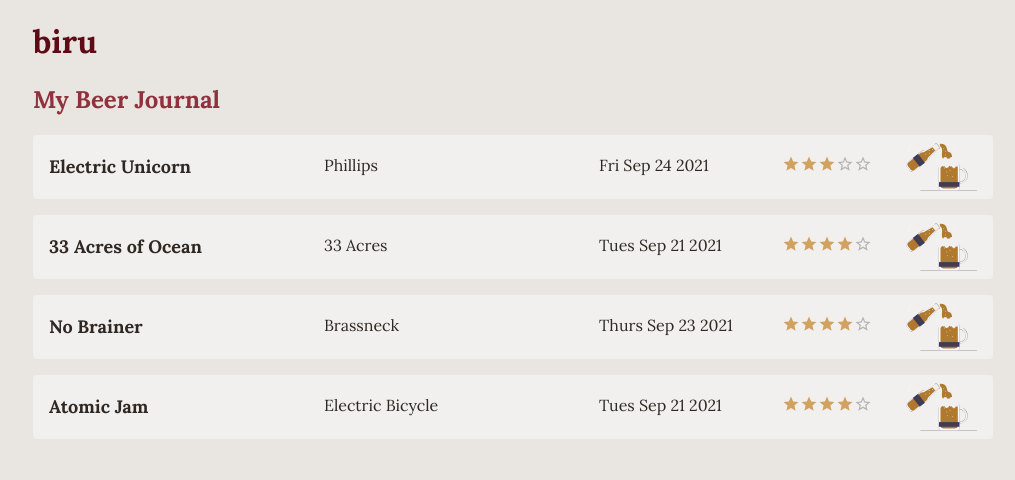
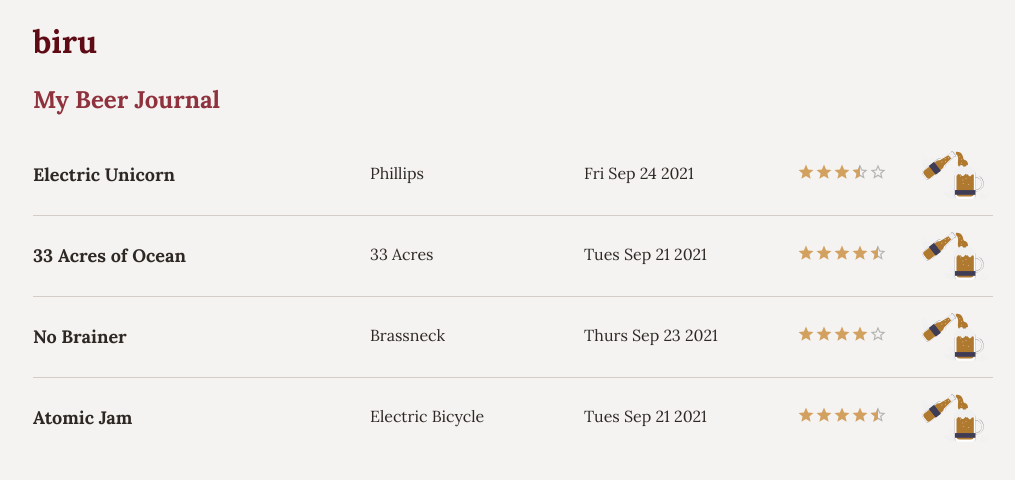
Before and after one commit to janetxinli/biru, a Next.js app in the folder client/: page / in a window 1280 px wide. Shown: the top 480 px of the page, without its empty margins (127-1142 px from the left). Built offline with nearby package versions, Linux system fonts and the light colour scheme.

Commit message:
styling changes

```diff
--- a/client/src/components/BeerOverview.js
+++ b/client/src/components/BeerOverview.js
@@ -1,24 +1,29 @@
 import React from "react";
+import Link from "next/link";
 import { Rating } from "@mui/material";
 import styles from "../styles/BeerOverview.module.scss";
 
 export default function BeerOverview({ beer }) {
   return (
-    <article className={`df df-jc-sb df-ai-c ${styles.beerOverview}`}>
+    <article className={styles.beerOverview}>
+      <Link href={`/beer/${beer.id}`}>
+        <a className="df df-jc-sb df-ai-c">
           <span className={`df df-fc ${styles.beerInfo}`}>
             <h3>{beer.name}</h3>
             <p>{beer.brewer}</p>
             <p className={styles.dateAdded}>{beer.added}</p>
             <Rating
               name="beer-rating"
-          value={parseInt(beer.rating)}
+              value={parseFloat(beer.rating)}
               readOnly
               precision={0.5}
               size="small"
               className={styles.rating}
             />
           </span>
-      <img src="./undraw_beer.svg" className={styles.beerImage} />
+          <img src="/undraw_beer.svg" className={styles.beerImage} />
+        </a>
+      </Link>
     </article>
   );
 }
--- a/client/src/styles/BeerOverview.module.scss
+++ b/client/src/styles/BeerOverview.module.scss
@@ -1,16 +1,15 @@
 @import "variables";
 
 .beerOverview {
-  padding: 0.5em;
-  border-radius: 4px;
-  background-color: lighten($bone, 4%);
+  padding: 1em 0;
 
-  @media (min-width: $mdscreen) {
-    padding: 0.5em 1em;
+
+  &:not(:last-child) {
+    border-bottom: 1px solid darken($bone, 10%);
   }
 
-  &:not(:last-child) {
-    margin-bottom: 1em;
+  a {
+    width: 100%;
   }
 
   .beerInfo {
@@ -18,10 +17,14 @@
       flex-grow: 1;
       display: grid;
       grid-template-columns: 2fr 2fr 1fr;
+
+      >*:not(:first-child) {
+        padding-left: 1em;
+      }
     }
 
     @media (min-width: $lgscreen) {
-      grid-template-columns: 3fr 3fr 2fr 1fr;
+      grid-template-columns: 3fr 2fr 2fr 1fr;
     }
 
     h3 {
@@ -55,20 +58,17 @@
         display: block;
       }
     }
-  }
 
-  .rating {
-    @media (min-width: $mdscreen) {
-      justify-self: end;
+    .rating {
+      @media (min-width: $mdscreen) {
+        justify-self: end;
+      }
     }
+
   }
 
   .beerImage {
     height: 3em;
-    padding-left: 1em;
-
-    @media (min-width: $mdscreen) {
-      padding-left: 2em;
-    }
+    padding-left: 2em;
   }
 }
--- a/client/src/styles/globals.scss
+++ b/client/src/styles/globals.scss
@@ -10,7 +10,7 @@
 }
 
 body {
-  background-color: $bone;
+  background-color: lighten($bone, 5%);
   color: $darkumber;
 }
 
@@ -25,9 +25,7 @@
 
 // Material-UI overrides
 .MuiRating-root {
-  svg {
-    transform: translate(-2px);
-  }
+  transform: translateX(-3px);
 }
 
 .MuiRating-icon {
```
Also changed, not shown: client/public/undraw_beer.svg. Lines whose indentation alone changed are shown as unchanged.
